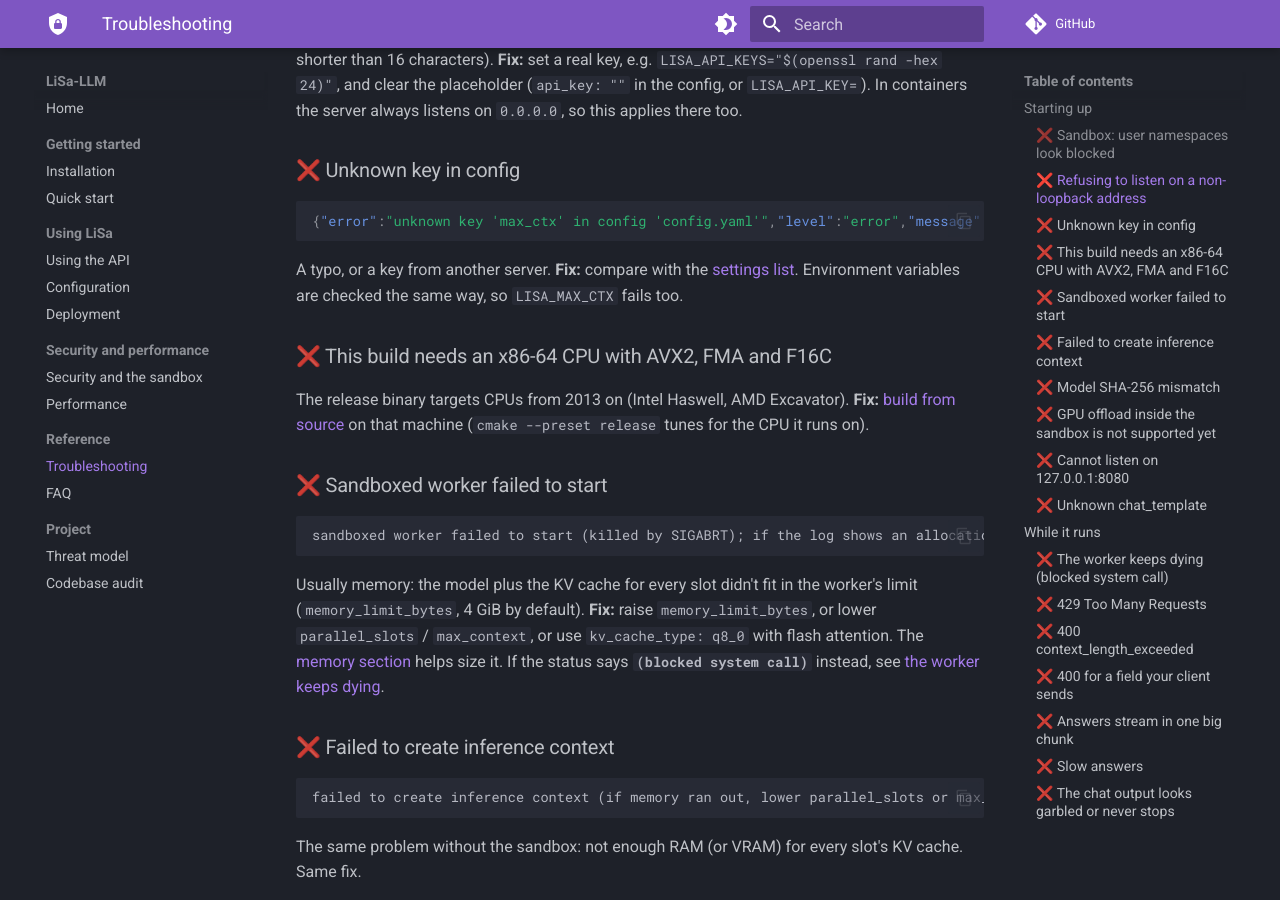
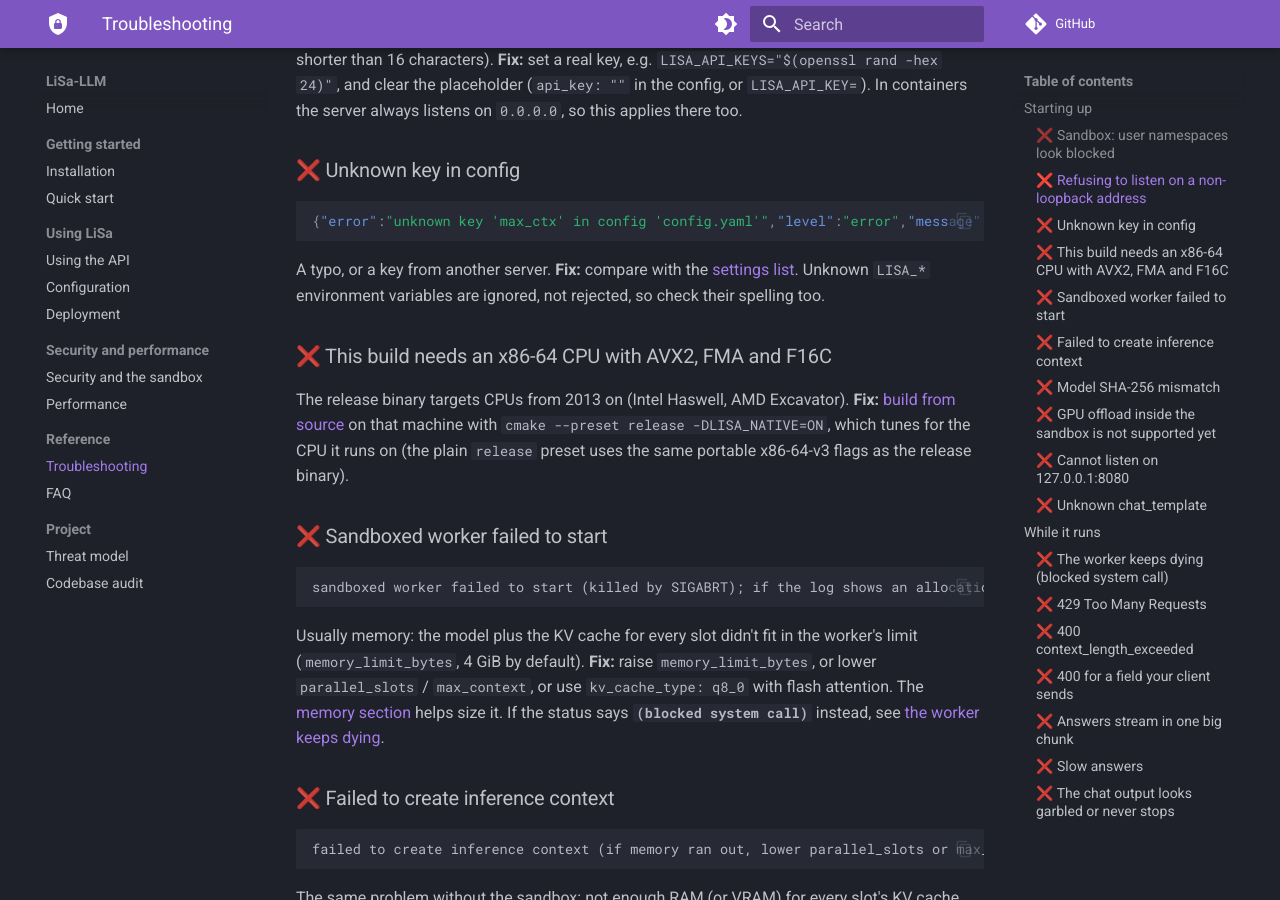
Before and after one commit to Yog-Sotho/LiSa-LLM, an MkDocs documentation site: the page built from docs/troubleshooting.md, in a window 1280 px wide and 900 px high, scrolled down 961 px. Built offline with MkDocs 1.6.1 and Material for MkDocs 9.7.7, drawn with Linux system fonts in a browser that asks for light colours; comment, search, counter and statistics services are not loaded; some of the changed text lies outside the part shown.

Commit message:
Docs: correct eight statements that disagreed with the code
- troubleshooting: unknown LISA_* environment variables are ignored, not
  rejected; the AVX2 fix needs `cmake --preset release -DLISA_NATIVE=ON`
  (the release preset is portable, x86-64-v3); after repeated worker
  crashes requests fail only until the one-minute restart window is up.
- installation: the release preset uses portable CPU flags.
- configuration: three places plus built-in defaults; LISA_API_KEYS
  replaces the api_keys list (only api_key, api_keys and api_keys_file
  add up). Same in config.yaml's comment.
- deployment: lisa_generations_total has no reason label; key files
  chmod 600 (LiSa warns about group/other-readable plaintext keys).
- performance: the logged n_ctx is max_context capped at the training
  context, not the padded allocation.

Co-Authored-By: Claude Opus 5.5 <noreply@anthropic.com>
Claude-Session: https://claude.ai/code/session_01SmqWY1JoZcToHgAp4sSztc

````diff
--- a/config.yaml
+++ b/config.yaml
@@ -18,7 +18,8 @@ client_ca_file: ""           # set to require client certificates signed by this
 tls_min_version: "1.2"       # or "1.3"; TLS 1.2 uses forward-secret AEAD suites only
 
 # Clients send a key as "Authorization: Bearer <key>" or "X-API-Key: <key>". Keys can come
-# from api_key, api_keys, api_keys_file (one per line) and LISA_API_KEYS (comma-separated).
+# from api_key, api_keys and api_keys_file (one per line); LISA_API_KEYS (comma-separated)
+# replaces the api_keys list.
 # An entry may be "sha256:<hex>" instead of the key itself (create one with
 # `lisa --hash-key`), so key files need not hold the keys. No key at all disables
 # authentication. Off loopback, the server refuses "changeme" and keys under 16 characters.
--- a/docs/troubleshooting.md
+++ b/docs/troubleshooting.md
@@ -51,13 +51,14 @@ always listens on `0.0.0.0`, so this applies there too.
 ```
 
 A typo, or a key from another server. **Fix:** compare with the [settings list](configuration.md#every-setting).
-Environment variables are checked the same way, so `LISA_MAX_CTX` fails too.
+Unknown `LISA_*` environment variables are ignored, not rejected, so check their spelling too.
 
 ### ❌ This build needs an x86-64 CPU with AVX2, FMA and F16C
 
 The release binary targets CPUs from 2013 on (Intel Haswell, AMD Excavator). **Fix:**
-[build from source](installation.md#build-from-source) on that machine (`cmake --preset release`
-tunes for the CPU it runs on).
+[build from source](installation.md#build-from-source) on that machine with
+`cmake --preset release -DLISA_NATIVE=ON`, which tunes for the CPU it runs on (the plain
+`release` preset uses the same portable x86-64-v3 flags as the release binary).
 
 ### ❌ Sandboxed worker failed to start
 
@@ -123,8 +124,8 @@ a known-good model and a normal platform this shouldn't happen, so treat it as s
 exactly what a model exploit attempt looks like. If you trust the model, run once with
 `sandbox_seccomp_log: true` to log the call instead of killing (the kernel's audit log shows it),
 and [report it](https://github.com/Yog-Sotho/LiSa-LLM/issues) with your platform details. After
-repeated crashes LiSa stops restarting the worker, `/readyz` turns `503` and requests fail with
-`500` until you restart the server.
+repeated crashes (more than 3 in a minute) LiSa stops restarting the worker: `/readyz` turns
+`503` and requests fail with `500` until the minute is up, then the next request restarts it.
 
 ### ❌ 429 Too Many Requests
 
````
Also changed, not shown: docs/configuration.md (+4 -3 lines), docs/deployment.md (+3 -2 lines), docs/installation.md (+1 -1 lines), docs/performance.md (+1 -1 lines).
